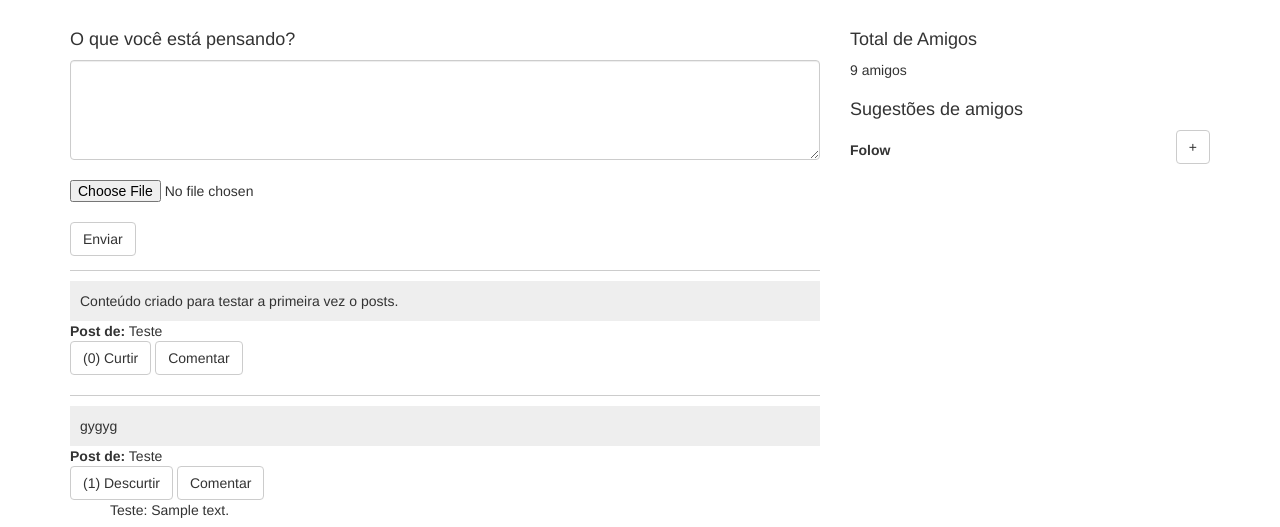
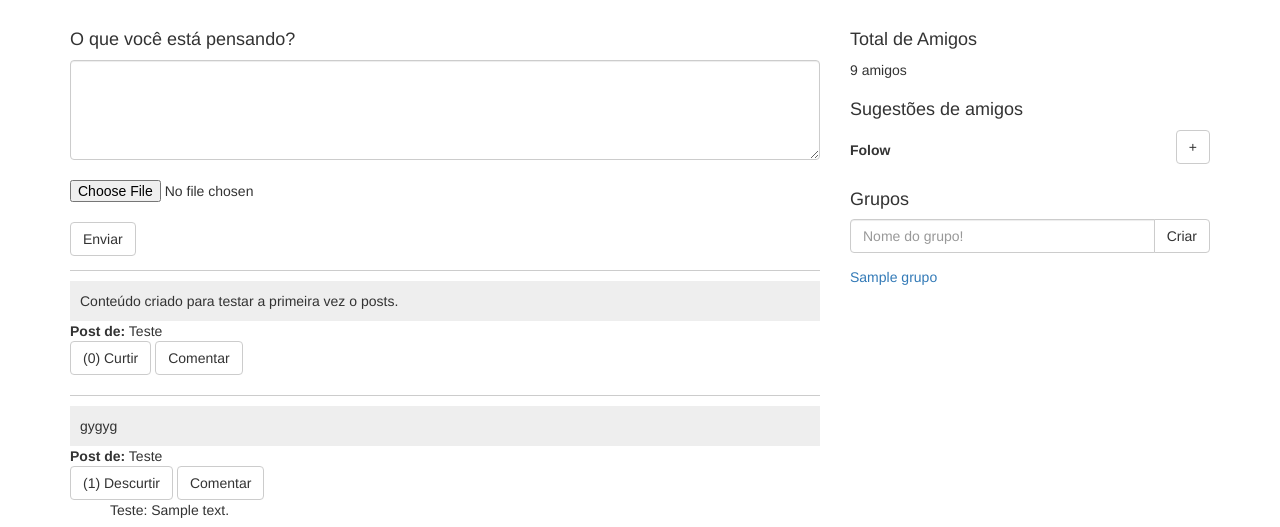
Before and after one commit to deusyvan/facebook, a PHP site: page /facebook/ in a window 1280 px wide. Shown: the part 52-579 px from the top of the page. Run offline with PHP 8.4, Linux system fonts and the light colour scheme; a user stored in the database is signed in; data comes from the database, SQL or seed files in the repository; tables that the repository leaves empty hold one stand-in row (values such as "Sample post").

Commit message:
Implementação de Grupos

```diff
--- a/Controllers/HomeController.php
+++ b/Controllers/HomeController.php
@@ -5,6 +5,8 @@ use \Core\Controller;
 use \Models\Usuarios;
 use Models\Relacionamentos;
 use Models\Posts;
+use Models\Grupos;
+
 
 class HomeController extends Controller {
 
@@ -20,6 +22,7 @@ class HomeController extends Controller {
         $u = new Usuarios();
         $p = new Posts();
         $r = new Relacionamentos();
+        $g = new Grupos();
 
         $dados = array('usuario_nome' => '');
 
@@ -37,11 +40,18 @@ class HomeController extends Controller {
 
         }
 
+        if (isset($_POST['grupo']) && !empty($_POST['grupo'])) {
+            $grupo = addslashes($_POST['grupo']);
+            $id_grupo = $g->criar($grupo);
+
+            header("Location: ".BASE_URL."grupos/abrir/".$id_grupo);
+        }
 
         $dados['sugestoes'] = $u->getSugestoes(3);
         $dados['requisicoes'] = $r->getRequisicoes();
         $dados['totalamigos'] = $r->getTotalAmigos($_SESSION['lgsist']);
         $dados['feed'] = $p->getFeed();
+        $dados['grupos'] = $g->getGrupos();
 
 	    $this->loadTemplate('home', $dados);
 	}
--- /dev/null
+++ b/Models/Grupos.php
@@ -0,0 +1,29 @@
+<?php
+namespace Models;
+
+use \Core\Model;
+
+class Grupos extends Model {
+
+    public function getGrupos(){
+        $array = array();
+
+        $sql = "SELECT id, titulo FROM grupos";
+        $sql = $this->db->query($sql);
+
+        if($sql->rowCount() > 0){
+            $array = $sql->fetchAll();
+        }
+        return $array;
+
+    }
+
+    public function criar($titulo) {
+        $id_usuario = $_SESSION['lgsist'];
+
+        $sql = "INSERT INTO grupos SET id_usuario = '$id_usuario', titulo = '$titulo'";
+        $this->db->query($sql);
+
+        return $this->db->lastInsertId();
+    }
+}
--- /dev/null
+++ b/Views/grupo.php
@@ -0,0 +1 @@
+Exemplo de grupo
--- a/Views/home.php
+++ b/Views/home.php
@@ -44,5 +44,19 @@
 		<?php endforeach;?>
 		</div>
 		<?php endif;?>
+
+		<div class="widget"><h4>Grupos</h4>
+			<form method="POST">
+				<div class="input-group">
+					<input type="text" name="grupo" class="form-control" placeholder="Nome do grupo!"/>
+					<span class="input-group-btn">
+						<input type="submit" value="Criar" class="btn btn-default" />
+					</span>
+				</div>
+			</form>
+			<?php foreach ($grupos as $grupo): ?>
+				<a href="<?php echo BASE_URL; ?>grupo/abrir/<?php echo $grupo['id']; ?>"><?php echo $grupo['titulo']; ?></a>
+			<?php endforeach; ?>
+		</div>
 	</div>
 </div>
```
Also changed, not shown: Controllers/GrupoController.php (added, +31 -0 lines).
